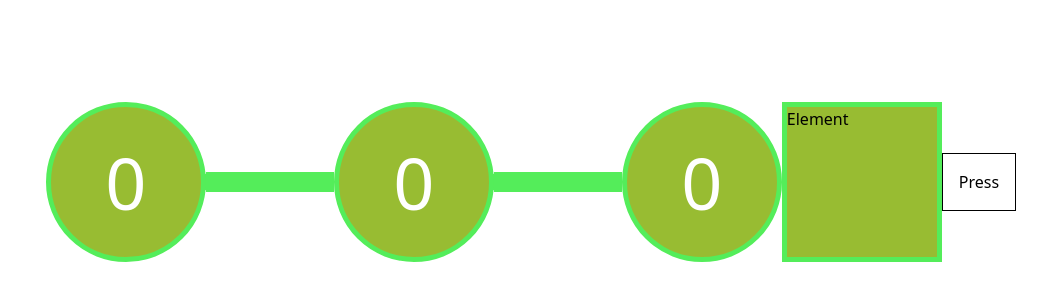
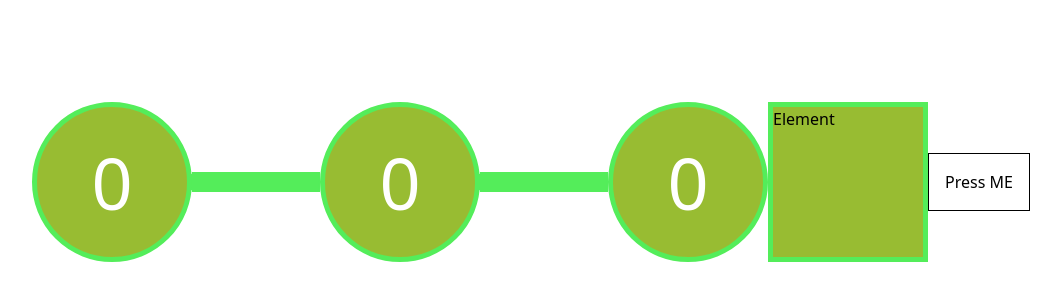
Before and after one commit to topeXchris/DSA-Visualizer, a React (Create React App) app: page / in a window 1280 px wide. Shown: the part 218-518 px from the top of the page, without its empty margins (109-1170 px from the left). Built offline with nearby package versions, Linux system fonts and the light colour scheme.

Commit message:
update button

```diff
--- a/src/App.js
+++ b/src/App.js
@@ -16,7 +16,8 @@ function App() {
       <Line animate={anime}/>
       <Node/>
       <Element/>
-      <button onClick={()=>hanleClick()} className="p-4 border border-blue ">Press</button>
+
+      <button onClick={()=>hanleClick()} className="p-4 border border-blue ">Press ME</button>
     </div>
   );
 }
```
